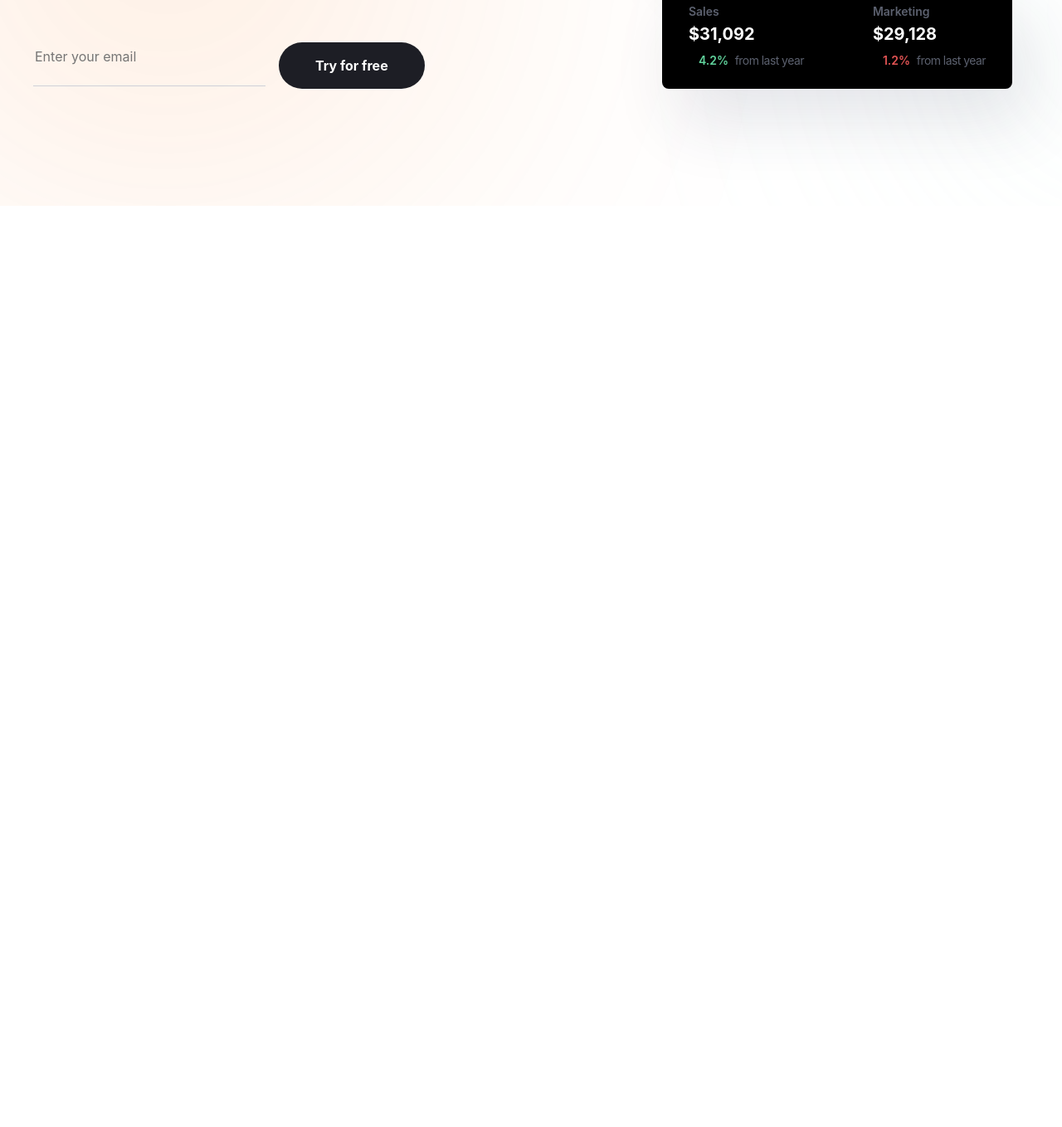
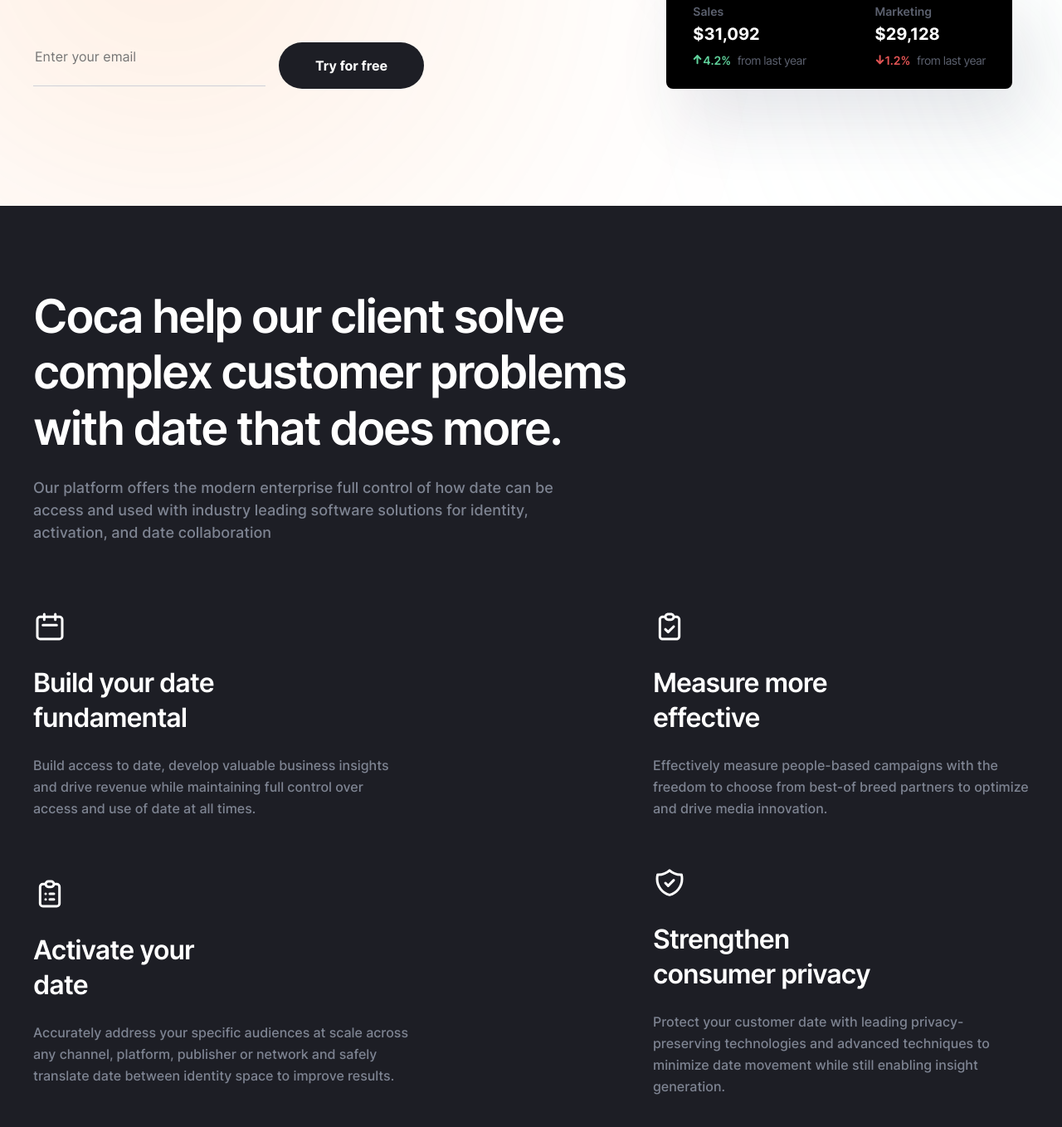
Before and after one commit to ZirikeN/Coca, a website built with Vite: page src/index.html in a window 1280 px wide. Shown: the part 768-2126 px from the top of the page at 83% size. Before the commit the page ends 1016 px from the top, so only its background shows below. Built offline with nearby package versions, Linux system fonts and the light colour scheme; files whose address does not match are found by name.

Commit message:
Created overview section and fixed hero section

```diff
--- a/package.json
+++ b/package.json
@@ -24,5 +24,9 @@
     "vite-plugin-html-inject": "^1.1.2",
     "vite-plugin-image-optimizer": "^1.1.8",
     "vite-plugin-minify": "^1.5.2"
+  },
+  "dependencies": {
+    "vite-plugin-svg-loader": "^1.0.0",
+    "vite-plugin-svgr": "^4.2.0"
   }
 }
--- a/src/assets/scss/base/vars.scss
+++ b/src/assets/scss/base/vars.scss
@@ -23,14 +23,14 @@
 
     --success-color-70: #E2F8F0B2;
 
+    // overview colors
+
+    --overview-bg-color: #1D1E25;
+
 
     // container
     --container-padding: 15px;
     --container-width: 1200px;
-
-    @include mobile{
-        --container-width: 480px;
-    }
 
     // transition
     --transition: all .2s;
@@ -41,6 +41,18 @@
     --z-index-2: 2;
     --z-index-3: 3;
     --z-index-4: 4;
+
+    @include mini-desktop{
+        --container-width: 1000px;
+    }
+
+    @include tablet{
+        --container-width: 860px;
+    }
+
+    @include mobile{
+        --container-width: 480px;
+    }
 }
 
 [data-theme="dark"]{
@@ -55,4 +67,7 @@
 
     // success colors
     --success-color-70: #E2F8F033;
+
+    // overview colors
+    --overview-bg-color: #18181D;
 }
--- a/src/assets/scss/components/home/hero.scss
+++ b/src/assets/scss/components/home/hero.scss
@@ -1,5 +1,5 @@
 .hero{
-    overflow-x: hidden;
+    overflow: hidden;
     padding: 201px 0 141px;
 
     @include mini-desktop{
@@ -240,10 +240,11 @@
         }
 
         &-body{
-            &-th{
+            &-td{
                 font-weight: 700;
                 font-size: 20px;
                 line-height: 1.3;
+                white-space: nowrap;
                 color: #fff;
 
                 &:nth-child(1){
@@ -262,7 +263,7 @@
                     color: #60D39C;
 
                     &::before{
-                        background: url('../assets/icons/green-arrow.svg');
+                        background: url('../icons/green-arrow.svg');
                     }
                 }
 
@@ -270,7 +271,7 @@
                     color: #E35454;
 
                     &::before{
-                        background: url('../assets/icons/red-arrow.svg');
+                        background: url('../icons/red-arrow.svg');
                     }
                 }
 
--- /dev/null
+++ b/src/assets/scss/components/home/overview.scss
@@ -0,0 +1,90 @@
+.overview{
+    padding: 100px 0;
+    background-color: var(--overview-bg-color);
+
+    @include tablet{
+        text-align: center;
+    }
+
+    @include mobile{
+        padding: 60px 0;
+    }
+
+    &__title{
+        margin-bottom: 24px;
+        max-width: 816px;
+        font-weight: 600;
+        letter-spacing: -0.04em;
+        color: #fff;
+    }
+
+    &__descr{
+        margin-bottom: 80px;
+        max-width: 660px;
+        font-weight: 500;
+        line-height: 1.5;
+        color: #7E8492;
+
+        @include tablet{
+            margin-bottom: 60px;
+        }
+
+        @include small-mobile{
+            margin-bottom: 50px;
+        }
+    }
+
+
+    &__list{
+        @include flex-all-between;
+        gap: 56px;
+        flex-wrap: wrap;
+
+        @include tablet{
+            gap: 40px;
+            flex-direction: column;
+        }
+    }
+
+    &__item{
+        align-items: start;
+        max-width: 453px;
+
+        &-icon,
+        &-title{
+            margin-bottom: 24px;
+
+            @include tablet{
+                margin-bottom: 18px;
+            }
+        }
+
+        &-title{
+            max-width: 262px;
+            font-weight: 600;
+            line-height: 1.31;
+            letter-spacing: -0.03em;
+            color: #fff;
+
+            @include mobile{
+                max-width: 320px;
+            }
+        }
+
+        &-descr{
+            // max-width: 481px;
+            font-weight: 500;
+            line-height: 1.62;
+            color: #7E8492;
+        }
+    }
+
+    &__title,
+    &__descr,
+    &__item-title{
+            @include tablet{
+            margin-right: auto;
+            margin-left: auto;
+        }
+    }
+}
--- a/src/assets/scss/main.scss
+++ b/src/assets/scss/main.scss
@@ -5,3 +5,4 @@
 // components
 @import'./components/header';
 @import'./components/home/hero';
+@import'./components/home/overview';
--- a/src/assets/scss/mixins/font-face.scss
+++ b/src/assets/scss/mixins/font-face.scss
@@ -2,7 +2,7 @@
     @font-face {
         src:
             local($font-family),
-            url('../assets/fonts/#{ $url }.woff2') format('woff2');
+            url('../fonts/#{$url}.woff2') format('woff2');
         font-family: $font-family;
         font-weight: $weight;
         font-style: $font-style;
--- a/src/html/components/home/hero.html
+++ b/src/html/components/home/hero.html
@@ -3,7 +3,7 @@
         <div class="hero__left">
             <h2 class="hero__title">Digitally forward creative</h2>
             <p class="hero__subtitle text-p-subtitle">
-                When it comes to interactive marketing, we've got you covered. Be where
+                When it comes to interactive <br> marketing, we've got you covered. Be where
                 the world is going
             </p>
             <form class="hero__form">
@@ -16,13 +16,13 @@
                 <h3 class="hero__sales-title">
                     Sales Report
                 </h3>
-                <img class="hero__sales-img" src="../../../assets/icons/sales.svg" width="366" height="260" alt="Sales">
+                <img class="hero__sales-img" src="./assets/icons/sales.svg" width="366" height="260" alt="Sales">
             </div>
             <div class="hero__customer">
                 <h3 class="hero__customer-title">
                     Customer Growth
                 </h3>
-                <img src="../../../assets/icons/sales-graph.svg" width="177" height="149" alt="Sales graph">
+                <img src="./assets/icons/sales-graph.svg" width="177" height="149" alt="Sales graph">
             </div>
             <table class="hero__stats">
                 <thead class="hero__stats-head">
@@ -37,18 +37,18 @@
                 </thead>
                 <tbody class="hero__stats-body">
                     <tr class="hero__stats-body-row">
-                        <th class="hero__stats-body-th">$31,092</th>
-                        <th class="hero__stats-body-th">$29,128</th>
+                        <td class="hero__stats-body-td">$31,092</td>
+                        <td class="hero__stats-body-td">$29,128</td>
                     </tr>
                     <tr class="hero__stats-body-row">
-                        <th class="hero__stats-body-th">
+                        <td class="hero__stats-body-td">
                             <span class="hero__stats-body-num hero__stats-body-num--green">4.2%</span>
                             <span class="hero__stats-body-text">from last year</span>
-                        </th>
-                        <th class="hero__stats-body-th">
+                        </td>
+                        <td class="hero__stats-body-td">
                             <span class="hero__stats-body-num hero__stats-body-num--red">1.2%</span>
                             <span class="hero__stats-body-text">from last year</span>
-                        </th>
+                        </td>
                     </tr>
                 </tbody>
             </table>
--- /dev/null
+++ b/src/html/components/home/overview.html
@@ -0,0 +1,51 @@
+<section class="overview">
+    <div class="overview__container container">
+        <h2 class="overview__title heading-h2">
+        Coca help our client solve complex customer problems with date that does
+        more.
+        </h2>
+        <p class="overview__descr text-p-medium">
+        Our platform offers the modern enterprise full control of how date can be
+        access and used with industry leading software solutions for identity,
+        activation, and date collaboration
+        </p>
+
+        <ul class="overview__list">
+            <li class="overview__item">
+                <img class="overview__item-icon" src="./assets/icons/calendar.svg" width="40" height="40" alt="" />
+                <h3 class="overview__item-title heading-h5">Build your date fundamental</h3>
+                <p class="overview__item-descr text-p-default">
+                Build access to date, develop valuable business insights and drive
+                revenue while maintaining full control over access and use of date at
+                all times.
+                </p>
+            </li>
+            <li class="overview__item">
+                <img class="overview__item-icon" src="./assets/icons/todo.svg" width="40" height="40" alt="" />
+                <h3 class="overview__item-title heading-h5">Measure more effective</h3>
+                <p class="overview__item-descr text-p-default">
+                Effectively measure people-based campaigns with the freedom to choose
+                from best-of breed partners to optimize and drive media innovation.
+                </p>
+            </li>
+            <li class="overview__item">
+                <img class="overview__item-icon" src="./assets/icons/list.svg" width="40" height="40" alt="" />
+                <h3 class="overview__item-title heading-h5">Activate your date</h3>
+                <p class="overview__item-descr text-p-default">
+                Accurately address your specific audiences at scale across any
+                channel, platform, publisher or network and safely translate date
+                between identity space to improve results.
+                </p>
+            </li>
+            <li class="overview__item">
+                <img class="overview__item-icon" src="./assets/icons/shield.svg" width="40" height="40" alt="" />
+                <h3 class="overview__item-title heading-h5">Strengthen consumer privacy</h3>
+                <p class="overview__item-descr text-p-default">
+                Protect your customer date with leading privacy-preserving
+                technologies and advanced techniques to minimize date movement while
+                still enabling insight generation.
+                </p>
+            </li>
+        </ul>
+    </div>
+</section>
--- a/src/index.html
+++ b/src/index.html
@@ -4,6 +4,7 @@
   <body class="body" data-theme="light">
     <load src="./html/components/header.html"/>
     <load src="./html/components/home/hero.html"/>
+    <load src="./html/components/home/overview.html"/>
 
 
     <script type="module" src="/js/main.js"></script>
--- a/vite.config.js
+++ b/vite.config.js
@@ -13,7 +13,7 @@ export default defineConfig({
         emptyOutDir: true,
         rollupOptions: {
             input:{
-                main:' ./src/index.html',
+                main:'./src/index.html',
             }
         }
     },
```
Also changed, not shown: src/assets/icons/calendar.svg (added), src/assets/icons/list.svg (added), src/assets/icons/shield.svg (added), src/assets/icons/todo.svg (added), 1 other file.
